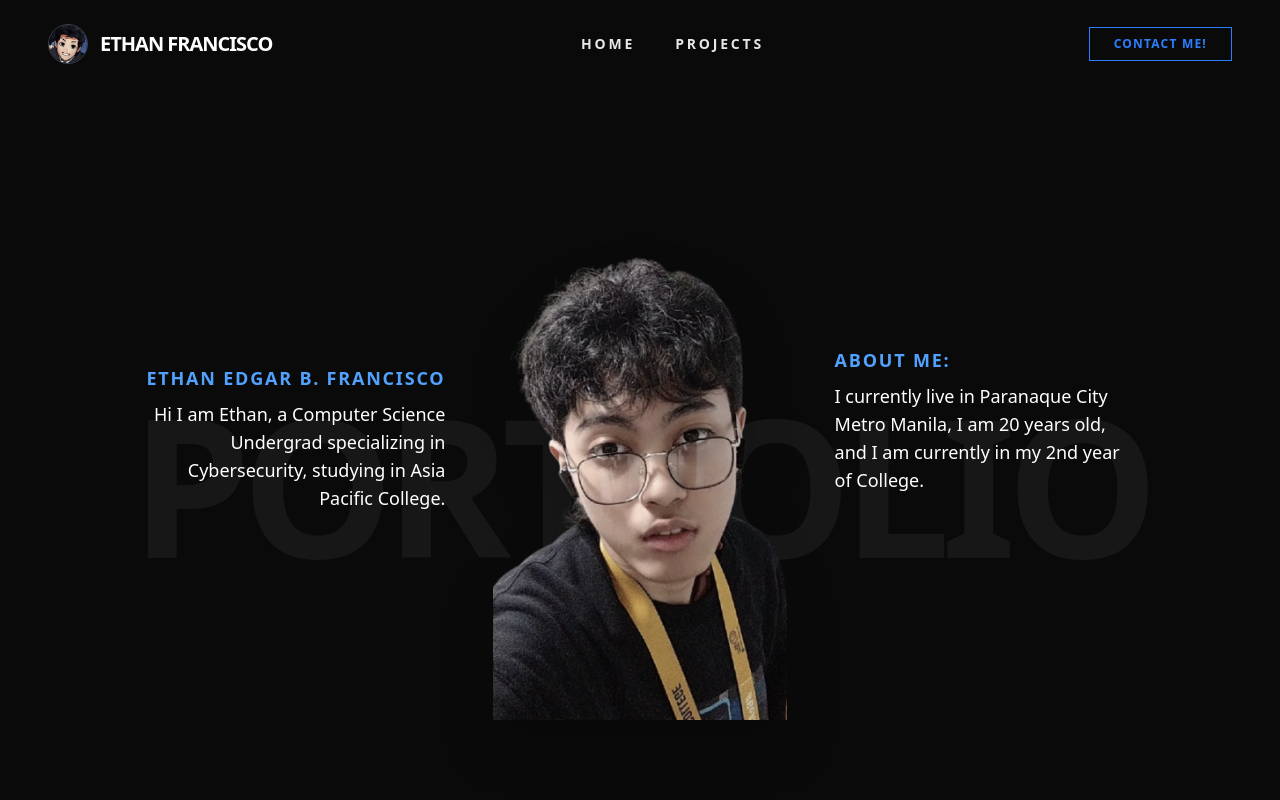
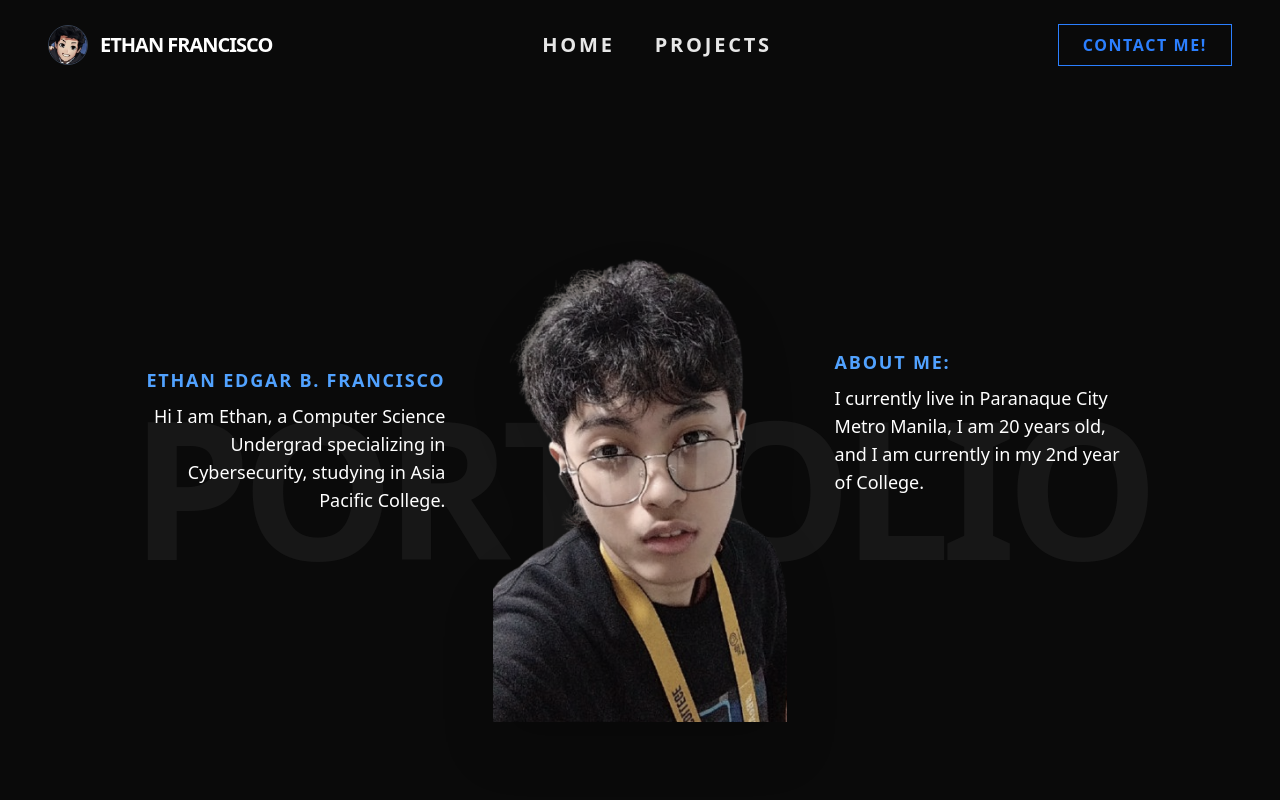
Before and after one commit to Zoomerboi/Francisco-online-portofolio, a React (Vite) app: page / in a window 1280 px wide. Shown: the top 800 px of the page. Built offline with nearby package versions, Linux system fonts and the light colour scheme; the HTML template or start-up script is replaced by a standard one.

Commit message:
changed navbar letter size

```diff
--- a/src/Navbar.jsx
+++ b/src/Navbar.jsx
@@ -19,17 +19,17 @@ function Navbar() {
 
       <ul className="hidden md:flex items-center gap-10 text-sm font-bold tracking-[0.2em] opacity-90">
         <li>
-          <Link to="/" className="inline-block hover:text-blue-500 hover:scale-120 transition-all">HOME</Link>
+          <Link to="/" className="inline-block text-xl hover:text-blue-500 hover:scale-120 transition-all">HOME</Link>
         </li>
         <li>
-          <Link to="/projects" className="inline-block hover:text-blue-500 hover:scale-120 transition-all">PROJECTS</Link>
+          <Link to="/projects" className="inline-block text-xl hover:text-blue-500 hover:scale-120 transition-all">PROJECTS</Link>
         </li>
       </ul>
 
       <div className="flex items-center gap-6">
         <Link
           to="/contact"
-          className="hidden lg:inline-block ml-4 px-6 py-2 border border-blue-500 text-blue-500 text-xs font-black uppercase tracking-widest hover:bg-blue-500 hover:text-white hover:scale-120 transition-all"
+          className="hidden lg:inline-block ml-4 px-6 py-2 border border-blue-500 text-blue-500 text-l font-black uppercase tracking-widest hover:bg-blue-500 hover:text-white hover:scale-120 transition-all"
         >
           Contact Me!
         </Link>
```
